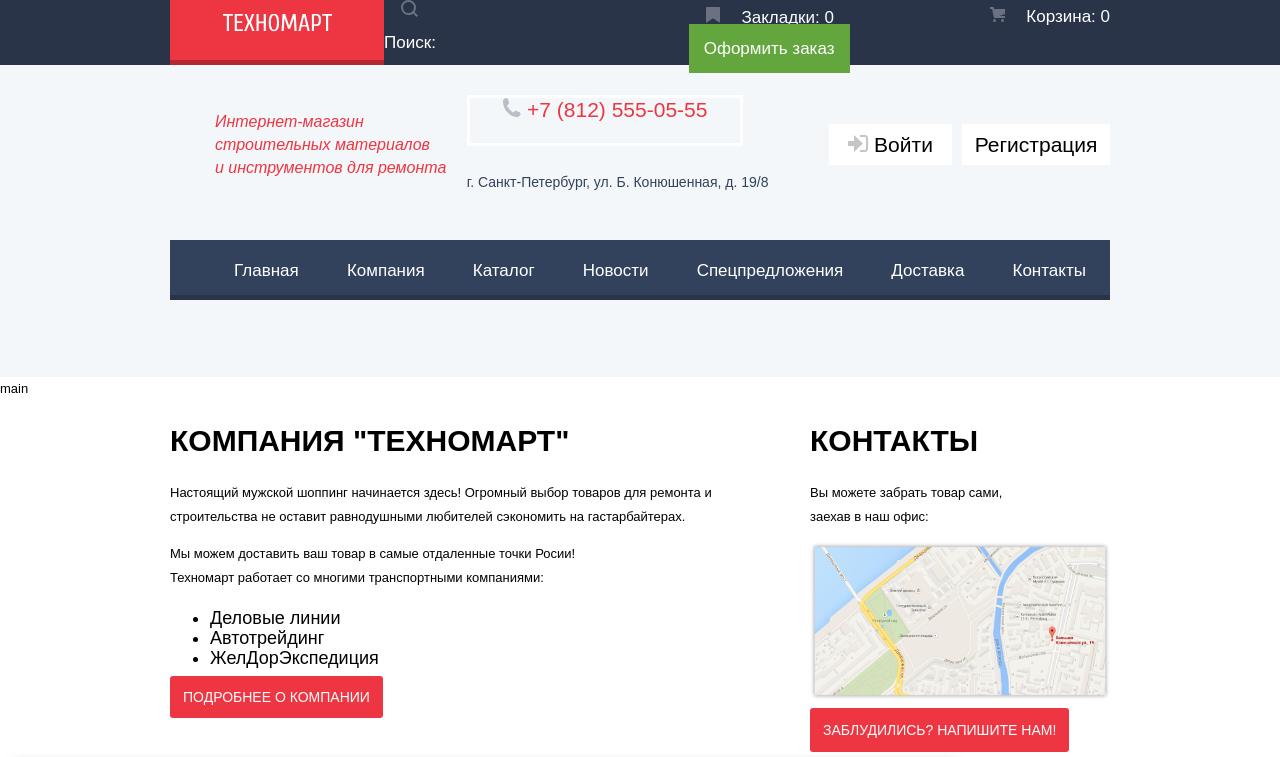
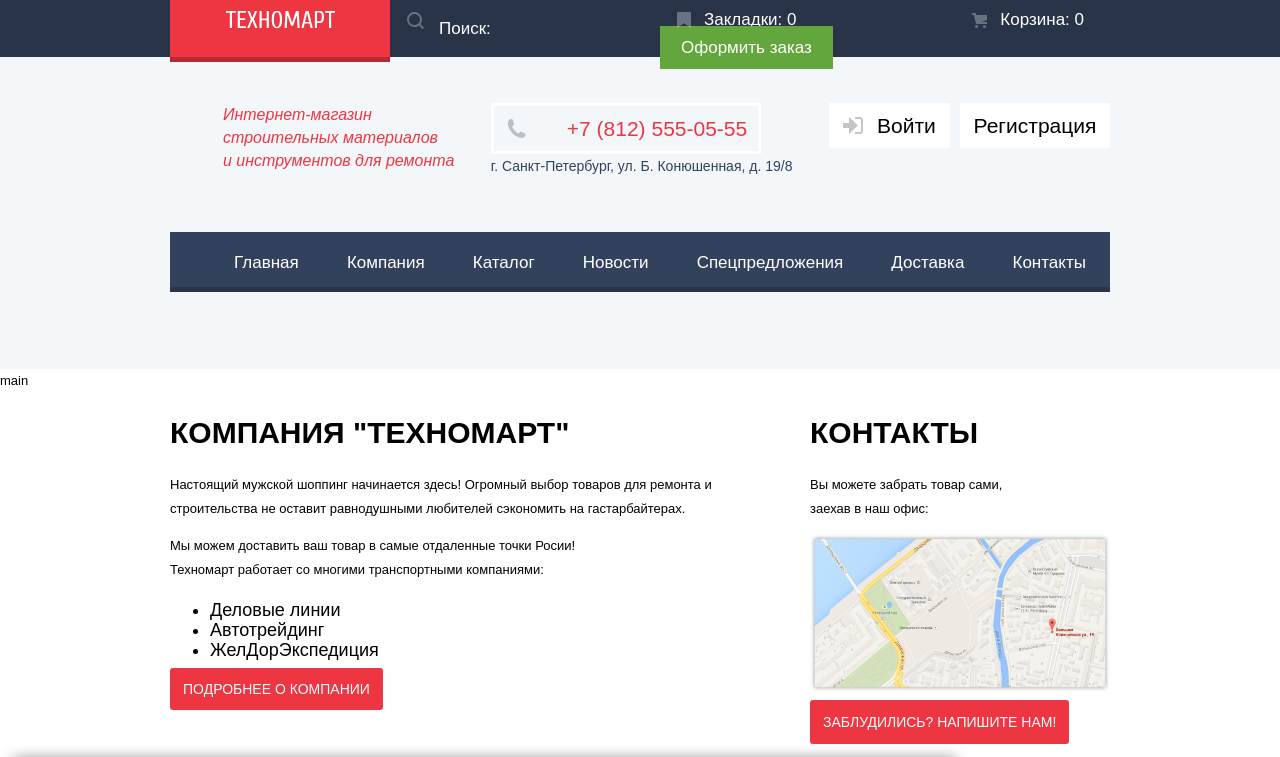
Before and after one commit to daria269/1106215-technomart-26, a plain HTML site: page index.html in a window 1280 px wide. Shown: the top 757 px of the page. Drawn offline with nearby package versions, Linux system fonts and the light colour scheme; a web font is replaced by a local one.

Commit message:
подправила шапку

```diff
--- a/index.html
+++ b/index.html
@@ -12,40 +12,41 @@
 <header>
 
   <div class='top-nav-container'>
-<div class='wrapper'></div>
   <div class='top-nav'>
 <a class='logo'> <img src='img/logo-technomart.svg' width="109px" height="19px" alt='Техномарт'> </a>
-<div >
+
 <label class='search' > <img src="img/icon-search.svg"  width="17px" height="17px" alt='Техномарт' class="icon"><input type="search" placeholder="Поиск:">
 </label>
-</div>
+
  <ul class='user-nav'>
-  <li> <a href="#"> <img src='img/icon-bookmark.svg' width='14px' height='16px' class='icon'> Закладки: 0 </a> </li>
-  <li> <a href="#"> <img src='img/icon-cart.svg' width='15px' height='15px' class='icon'> Корзина: 0 </a> </li>
+  <li> <a href="#" class="user-nav-li"> <img src='img/icon-bookmark.svg' width='14px' height='16px' class='icon'> Закладки: 0 </a> </li>
+  <li> <a href="#" class="user-nav-li"> <img src='img/icon-cart.svg' width='15px' height='15px' class='icon'> Корзина: 0 </a> </li>
   <li> <a href="#" class='order' >  Оформить заказ </a> </li>
 </ul>
 </div>
-<div class='wrapper'></div>
 </div>
 
 <div class='lightblue'>
   <div class='login-container'>
-  <div class="description">Интернет-магазин <br> строительных материалов<br>и инструментов для ремонта
+
+  <div class="description">
+    Интернет-магазин <br>
+    строительных материалов<br>
+    и инструментов для ремонта
   </div>
+
 <div>
-   <div class='border-phone'>
-   <a href="tel:+78125550555" aria-label="Позвонить"> <img src='img/icon-phone.svg' width='19px' height='19px' alt='Позвонить'> +7 (812) 555-05-55 </a>
- </div>
-     <br>
+   <a href="tel:+78125550555" aria-label="Позвонить" class='border-phone'> <img src='img/icon-phone.svg' width='19px' height='19px' alt='Позвонить' class='icon-phone'> +7 (812) 555-05-55 </a>
+
     <div class='address'> г. Санкт-Петербург, ул. Б. Конюшенная, д. 19/8
     </div>
 </div>
-  <div>
+
   <ul class='profile-list'>
-  <li class='login'> <a href="#" > <img src=img/icon-login.svg> Войти </a> </li>
-  <li class='login-reg'> <a href="#"> Регистрация </a> </li>
+  <li> <a href="#" class='login'> <img src=img/icon-login.svg class='icon-login'> Войти </a>
+   </li>
+  <li> <a href="#" class='login-reg'> Регистрация </a> </li>
   </ul>
- </div>
 </div>
 
 <nav class='container-main-nav'>
--- a/style.css
+++ b/style.css
@@ -46,14 +46,15 @@ a {
   width: 940px;
 }
 .logo img{
-  padding: 13px;
+  padding: 10px;
+
 }
 .logo {
   background-color: #ee3643;
   text-align: center;
   width: 220px;
   /* height: 47px; растягивает весь нав */
-  box-shadow: inset 0px -5px 0 0 rgba(0,0,0,0.24);
+  box-shadow: 0px 5px 0 0 #b52933;
 
 }
 .logo-footer {
@@ -70,7 +71,9 @@ input[type="search"] { /*само поле ввода больше чет не
   line-height: 18px;
   background: transparent;
   border: none;
-  padding: 13px 0;
+  padding-top: 13px;
+  padding-bottom: 12px;
+  width: 100%;
 
 }
 
@@ -88,7 +91,10 @@ input[type="search"] { /*само поле ввода больше чет не
 }
 .icon {
   opacity: 0.3;
-  margin: auto 17px;
+  margin-top: 12px;
+  margin-right: 13px;
+  margin-bottom: 11px;
+  margin-left: 17px;
 }
 
 
@@ -98,7 +104,8 @@ input[type="search"] { /*само поле ввода больше чет не
   font-size: 16px;
   line-height: 23px;
   color: #ee3643;
-  margin-left: 45px;
+  margin-left: 53px;
+  padding-top: 0px;
 
 }
 .address{
@@ -115,37 +122,47 @@ input[type="search"] { /*само поле ввода больше чет не
 
 }
 .border-phone {
-  width: 270px;
+  width: 264px;
   height: 45px;
   font-family: 'Cuprum', sans-serif;
   font-size: 21px;
   line-height: 21px;
   color: #ee3643;
   border: 3px solid #ffffff;
-  text-align: center;
+  display: flex;
+  justify-content: flex-start;
+  align-items: center;
+}
+.icon-phone {
+  margin-right: 41px;
+  margin-left: 13px;
 }
 .login {
   font-family: 'Cuprum', sans-serif;
   font-size: 21px;
   line-height: 21px;
   background-color: #ffffff;
-  text-align: center;
   width: 121px;
-  max-height: 45px;
-  padding: 10px;
+  height: 45px;
+  display: flex;
+  align-items: center;
+  justify-content: flex-start;
 
+}
+.icon-login{
+margin: auto 14px;
 }
   .login-reg {
     font-family: 'Cuprum', sans-serif;
     font-size: 21px;
     line-height: 21px;
     background-color: #ffffff;
-    text-align: center;
     width: 150px;
-    max-height: 45px;
-    padding: 10px;
-    margin-left: 10px;
-}
+    height: 45px;
+    display: flex;
+    align-items: center;
+    justify-content: center;
+  }
 h1, h2 {
   font-family: 'Cuprum', sans-serif;
   font-size: 30px;
@@ -308,6 +325,7 @@ h1, h2 {
 }
 .search {
  width: 270px;
+ display: flex;
 }
 
 .top-nav {
@@ -317,39 +335,50 @@ h1, h2 {
   min-width: 940px;
 }
 .user-nav{
+  padding-left: 0;
   display: flex;
   flex-direction: row;
   margin: 0;
-  margin-left: auto;
   align-items: center;
-  width: 433px;
+  width: 450px;
   justify-content: space-between;
   flex-wrap: wrap;
 }
 
+.user-nav-li {
+  padding-right: 26px;
+  height: 100%;
+  display: flex;
+  align-items: center;
+  margin: 0;
+
+}
 .top-nav-container {
   width: 100%;
+  background-color: #293449;
   height: 42px
   margin: 0 auto;
   display: flex;
 }
-.wrapper {
-  background-color: #293449;
-  width: 100%;
-}
+
 .login-container {
   display: flex;
   flex-direction: row;
   width: 940px;
-  height: 158px;
+  height: 112px;
   margin: 0 auto;
-  align-items: center;
+  align-items: flex-start;
   justify-content: space-between;
+  padding-top: 46px;
 }
 .profile-list {
+  padding: 0px;
   display: flex;
   flex-direction: row;
+  align-items: center;
   width: 281px;
+  justify-content: space-between;
+  margin: 0;
 }
 .main-navigation {
   display: flex;
@@ -436,11 +465,11 @@ h1, h2 {
   margin-right: 0px;
   margin-bottom: 20px;
   margin-left: 10px;
+}
 
-}
 .order {
 background-color: #63a63e;
 width: 150px;
 text-align: center;
-padding: 15px;
+padding: 12px 21px;
 }
```
